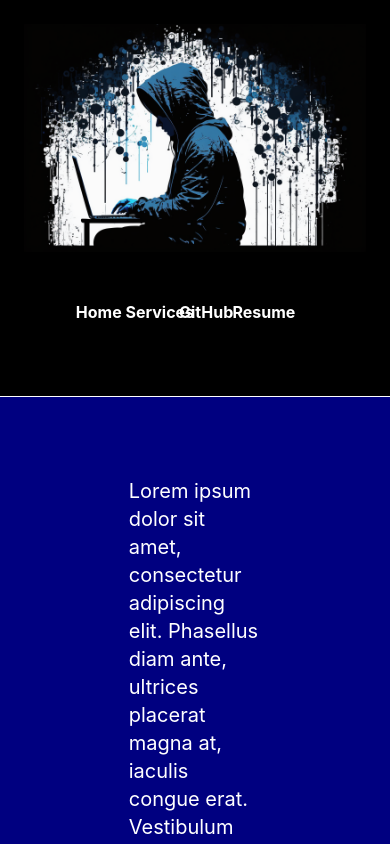
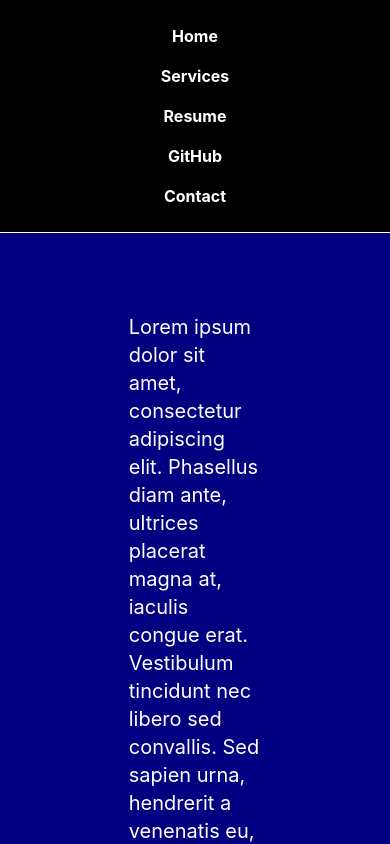
Before and after one commit to Gunndroid/GunnLukari-React-App, a React (Create React App) app: page /contact in a window 390 px wide. Shown: the top 844 px of the page. Built offline with nearby package versions, Linux system fonts and the light colour scheme.

Commit message:
fixes to header and mobile

```diff
--- a/src/components/footer.js
+++ b/src/components/footer.js
@@ -2,13 +2,9 @@
 
 const Footer = () => (
   <>
-    <footer className="text-center h-28 grid grid-cols-2 items-center font-bold text-white text-md px-10">
+    <footer className="text-center h-28 grid items-center font-bold text-white text-md p-10">
       {/* <Link to="/contact">Contact</Link> */}
-      <div>
-        <a id="contact" className="links" href="mailto:glukari@protonmail.com">
-          Contact
-        </a>
-      </div>
+
       {/* <i>"quote"</i> */}
       <p className="cursor-default">©GunnLukari2023</p>
     </footer>
--- a/src/components/header.js
+++ b/src/components/header.js
@@ -10,28 +10,35 @@
 const Header = () => (
   <>
     <nav className="h-fit text-white">
-      <div className="grid md:grid-cols-2 items-center p-6">
-        <Link to="/">
-          <img
-            className="md:ml-10 md:w-1/4"
-            src={logo}
-            alt="Gunn Lukari Logo"
-          />
-        </Link>
-        {/* <p className="font-bold">Welcome to My Portfolio</p> */}
-        <ul className="p-2">
-          <li className="grid grid-cols-4 font-bold mr-8 text-white text-center md:text-right md:pr-4 p-10">
-            <Link to="/">Home</Link>
-            <Link to="/services">Services</Link>
+      <div>
+        <div className="grid md:grid-cols-5 font-bold text-white text-center md:pr-4 p-6 gap-4">
+          <Link to="/" className="hover:text-blue-400">
+            Home
+          </Link>
+          <Link to="/services " className="hover:text-blue-400">
+            Services
+          </Link>
+          <Link to={resume} target="_blank" className="hover:text-blue-400">
+            Resume
+          </Link>
+          <Link
+            to="https://github.com/Gunndroid"
+            target="_blank"
+            className="hover:text-blue-400"
+          >
+            GitHub
+          </Link>
 
-            <Link to="https://github.com/Gunndroid" target="_blank">
-              GitHub
-            </Link>
-            <Link to={resume} target="_blank">
-              Resume
-            </Link>
-          </li>
-        </ul>
+          <div>
+            <a
+              id="contact"
+              className="hover:text-blue-400"
+              href="mailto:glukari@protonmail.com"
+            >
+              Contact
+            </a>
+          </div>
+        </div>
       </div>
     </nav>
     <div>
--- a/src/components/home.js
+++ b/src/components/home.js
@@ -6,11 +6,11 @@
 const Home = () => (
   <main>
     {/* Main Landing Content */}
-    <p className="text-white text-4xl text-center p-16 md:p-20 font-bold">
+    <p className="text-white text-4xl text-center pt-14 p-10 md:p-20 font-bold">
       Who is Gunn Lukari?
     </p>
     <div className="grid md:grid-cols-2">
-      <p className="text-white text-xl w-5/6 mx-auto px-20 text-center md:text-left">
+      <p className="text-white text-xl md:w-5/6 mx-auto px-12 py-6 md:px-20 text-justify md:text-left">
         Gunnar is a skilled programmer from the United States. He discovered a
         passion for programming through his interest in Smart Contracts. With a
         strong desire to understand the intricacies of code, he set out on a
```
